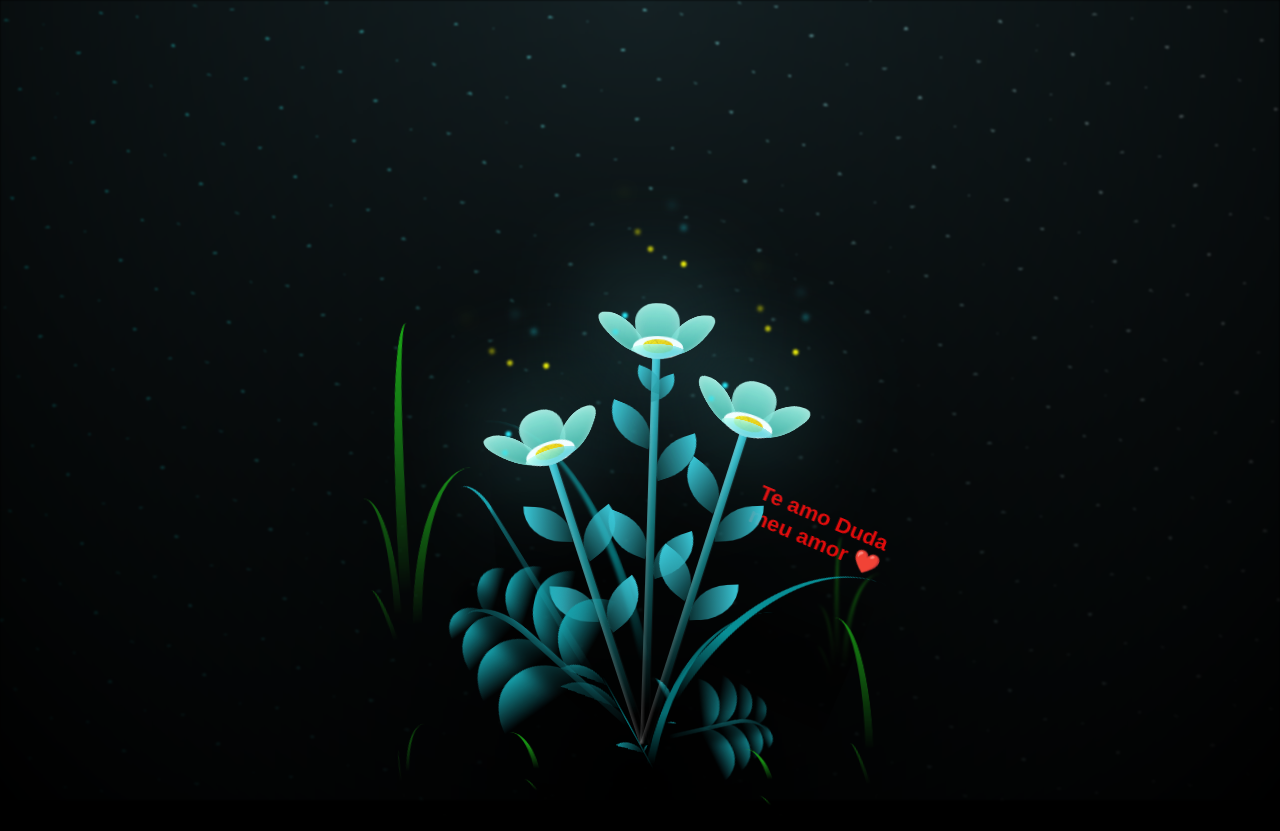
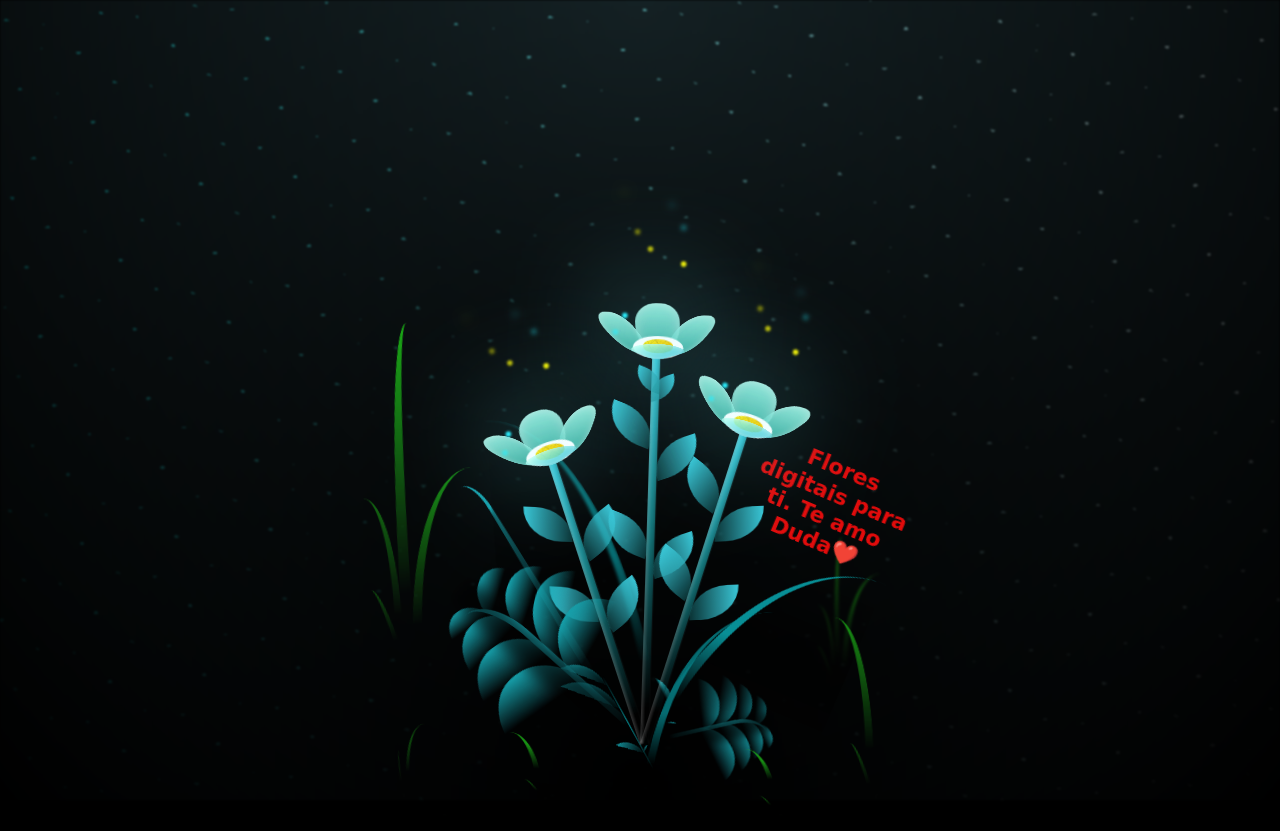
Before and after one commit to DaviOCampos/flowers, a plain HTML site: page index.html in a window 1280 px wide. Drawn offline with Linux system fonts and the light colour scheme.

Commit message:
duda estilizado

```diff
--- a/index.html
+++ b/index.html
@@ -140,7 +140,7 @@
 
     <div class="grow-ans" style="--d:2.4s">
       <div class="flower__g-right flower__g-right--1">
-        <h1>Te amo Duda meu amor ❤️</h1>
+        <h1>Flores digitais para ti. Te amo Duda❤️</h1>
         <div class="leaf"></div>
       </div>
     </div>
--- a/style.css
+++ b/style.css
@@ -24,7 +24,7 @@ body {
 h1 {
   text-align: center;
   /* Centraliza o texto */
-  font-family: Arial, sans-serif;
+  font-family: 'Lobster', cursive;
   /* Escolha uma fonte adequada */
   color: #e40a0a;
   /* Cor do texto */
```
